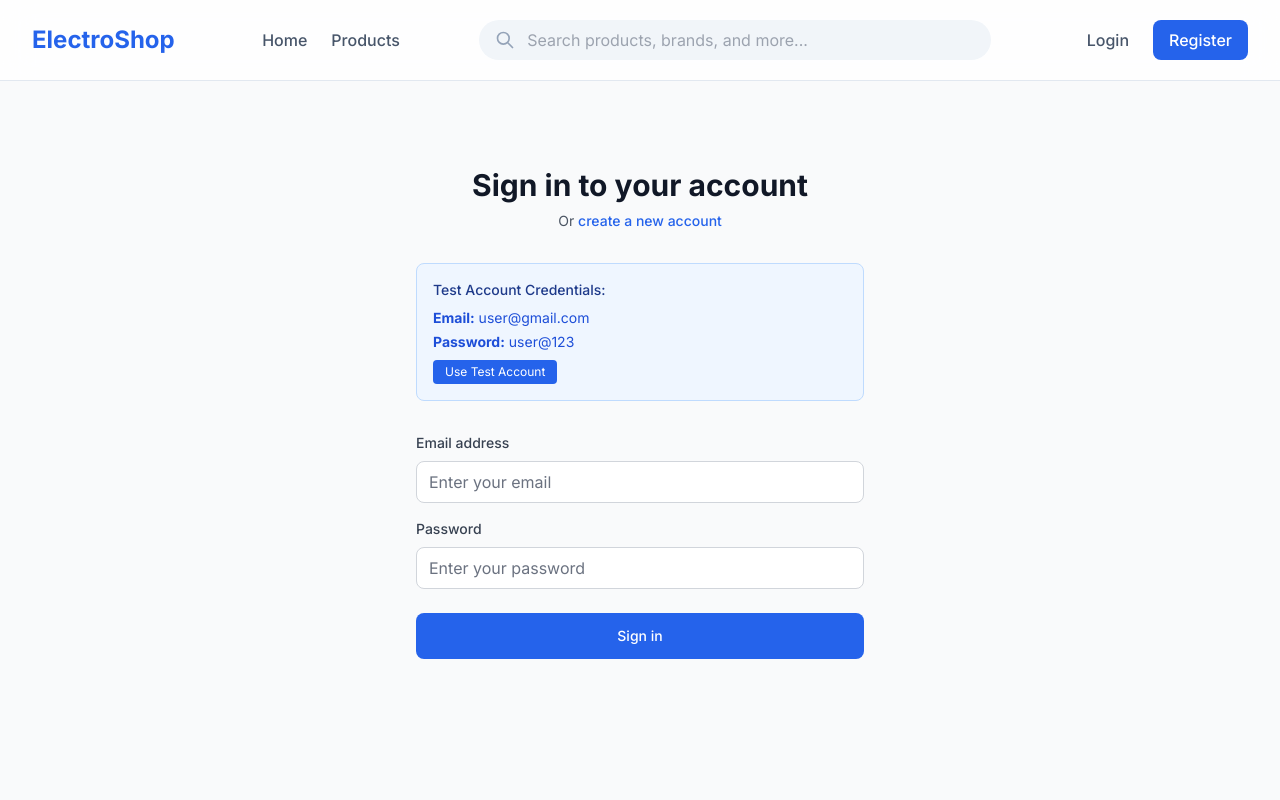
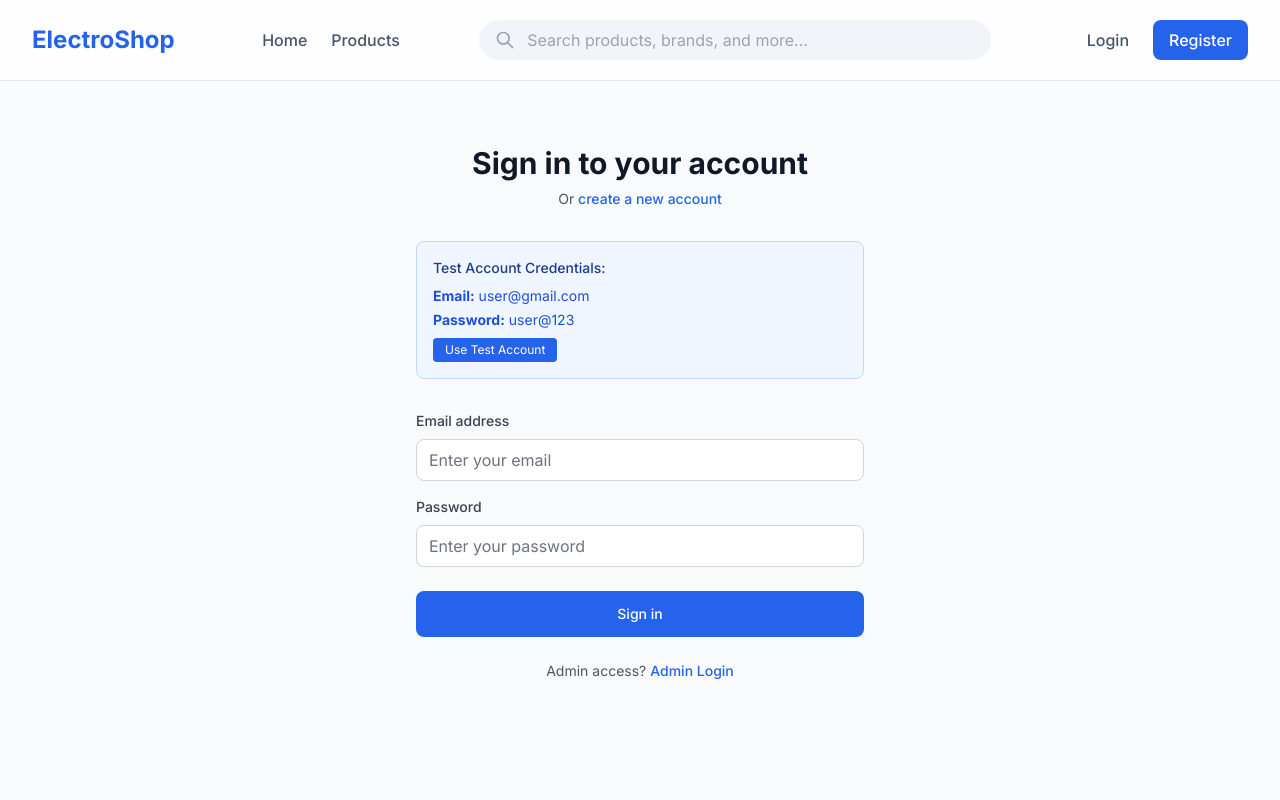
Before and after one commit to dafri91/DafriMulya-uaspbk, a Vue app: page /login in a window 1280 px wide. Shown: the top 800 px of the page. Built offline with nearby package versions, Linux system fonts and the light colour scheme; no server answers.

Commit message:
fix: sync auth/cart, checkout form, CartItem UI, order submit

```diff
--- a/src/views/LoginView.vue
+++ b/src/views/LoginView.vue
@@ -96,14 +96,14 @@
         </div>
 
         <!-- Tambahkan bagian ini -->
-        <!-- <div class="text-center">
+        <div class="text-center">
           <p class="text-sm text-gray-600 mt-2">
             Admin access?
             <router-link to="/admin/login" class="font-medium text-primary hover:text-primary/80">
               Admin Login
             </router-link>
           </p>
-        </div> -->
+        </div>
 
       </form>
     </div>
```
